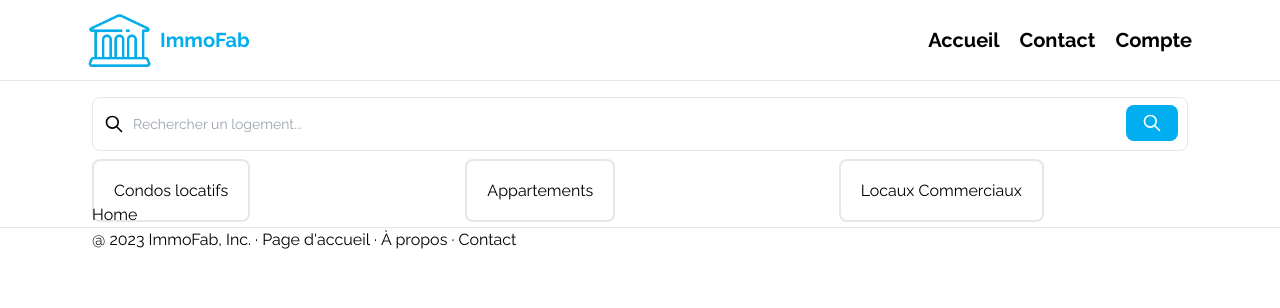
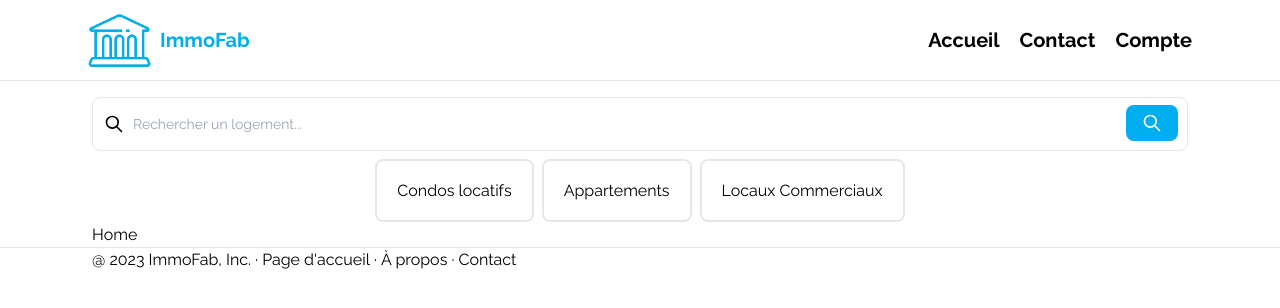
Before and after one commit to ZiyadBouazara/Airbnb-Clone, a React (Vite) app in the folder frontend/glo2005-web-app/: page / in a window 1280 px wide. Shown: the top 308 px of the page. Built offline with nearby package versions, Linux system fonts and the light colour scheme.

Commit message:
updated checbox

```diff
--- a/frontend/glo2005-web-app/src/components/LogementCheckbox.tsx
+++ b/frontend/glo2005-web-app/src/components/LogementCheckbox.tsx
@@ -3,7 +3,7 @@ import LogementCheckboxOption from "./LogementCheckboxOption"
 const LogementCheckbox: React.FC = () => {
   return (
     <div>
-        <ul className="grid w-full gap-6 md:grid-cols-3 mt-7 ">
+        <ul className="flex max-sm:flex-col max-sm:gap-y-11 items-center flex-wrap w-full gap-2 md:grid-cols-3 mt-7 justify-center">
             <LogementCheckboxOption id="condos-locatifs-option" option="Condos locatifs" />
             <LogementCheckboxOption id="appartements-option" option="Appartements" />
             <LogementCheckboxOption id="locaux-commerciaux-option" option="Locaux Commerciaux" />
--- a/frontend/glo2005-web-app/src/components/LogementCheckboxOption.tsx
+++ b/frontend/glo2005-web-app/src/components/LogementCheckboxOption.tsx
@@ -5,7 +5,7 @@ interface Props {
 
 const LogementCheckboxOption: React.FC<Props> = ({ id, option }) => {
   return (
-    <li className="flex-1">
+    <li>
         <input type="checkbox" id={id} value="" className="hidden peer"/>
         <label htmlFor={id} className="w-full p-5 border-2 rounded-lg cursor-pointer peer-checked:border-immofab hover:bg-gray-100">
             <span className="w-full">{ option }</span>
--- a/frontend/glo2005-web-app/src/views/Home.tsx
+++ b/frontend/glo2005-web-app/src/views/Home.tsx
@@ -8,7 +8,7 @@ const Home: React.FC = () => {
           <Search id="logement-search" placeholder="Rechercher un logement..." />
           <LogementCheckbox />
         </section>
-        <div>
+        <div className="mt-5">
           Home
         </div>
       </div>
```
